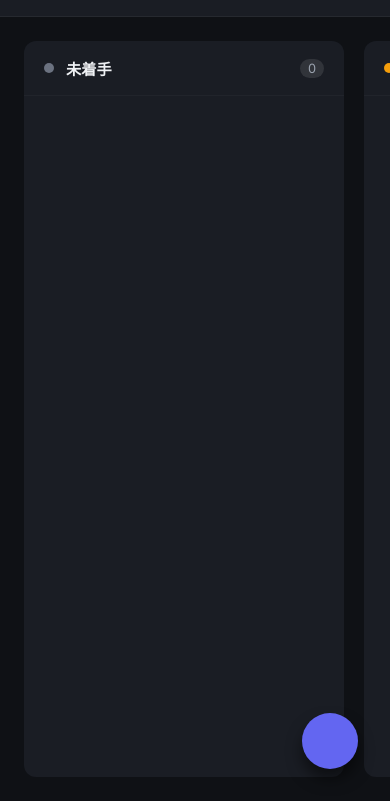
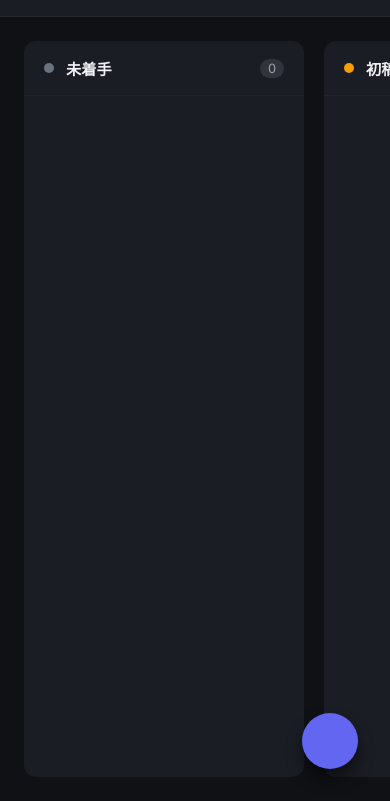
Before and after one commit to KouSug/task-management, a website built with Vite: page index.html in a window 390 px wide. Shown: the part 43-844 px from the top of the page. Built offline with nearby package versions, Linux system fonts and the light colour scheme; some icons are missing.

Commit message:
style: make kanban columns responsive

```diff
--- a/src/style.css
+++ b/src/style.css
@@ -196,8 +196,9 @@ body {
 }
 
 .column {
-  min-width: 320px;
-  max-width: 320px;
+  flex: 1;
+  min-width: 280px;
+  max-width: 450px;
   background-color: var(--bg-panel);
   border-radius: var(--radius-lg);
   display: flex;
```
